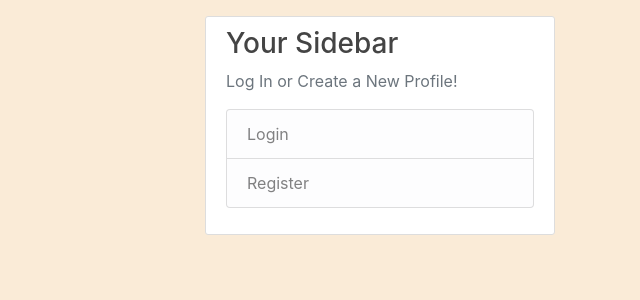
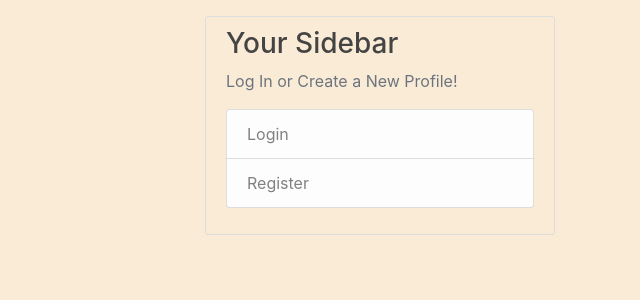
Before and after one commit to firsztkuba/djangoblog, a Django app: page / in a window 1280 px wide. Shown: the part 64-364 px from the top of the page, without its empty margins (640-1280 px from the left). Run offline with Django 4.2, Linux system fonts and the light colour scheme; data that the repository does not hold is empty; some libraries are stand-ins or nearby versions.

Commit message:
Updated base.html

```diff
--- a/blog/static/blog/main2.css
+++ b/blog/static/blog/main2.css
@@ -29,7 +29,7 @@ ul {
 }
 
 .content-section {
-  background: #ffffff;
+  background: ##FFFFF0;
   padding: 10px 20px;
   border: 1px solid #dddddd;
   border-radius: 3px;
--- a/blog/templates/blog/base.html
+++ b/blog/templates/blog/base.html
@@ -30,7 +30,7 @@
             <div class="navbar-nav">
               {% if user.is_authenticated %}
                 <a class="nav-item nav-link">Hello again {{ user.username }}</a>
-                <img class="rounded-circle"src="{{ user.profile.image.url }}" width="50" height="50" href="{% url 'profile' %}">
+                <img class="rounded-circle" src="{{ user.profile.image.url }}" width="50" height="50" href="{% url 'profile' %}">
               {% else %}
 
               {% endif %}
```
